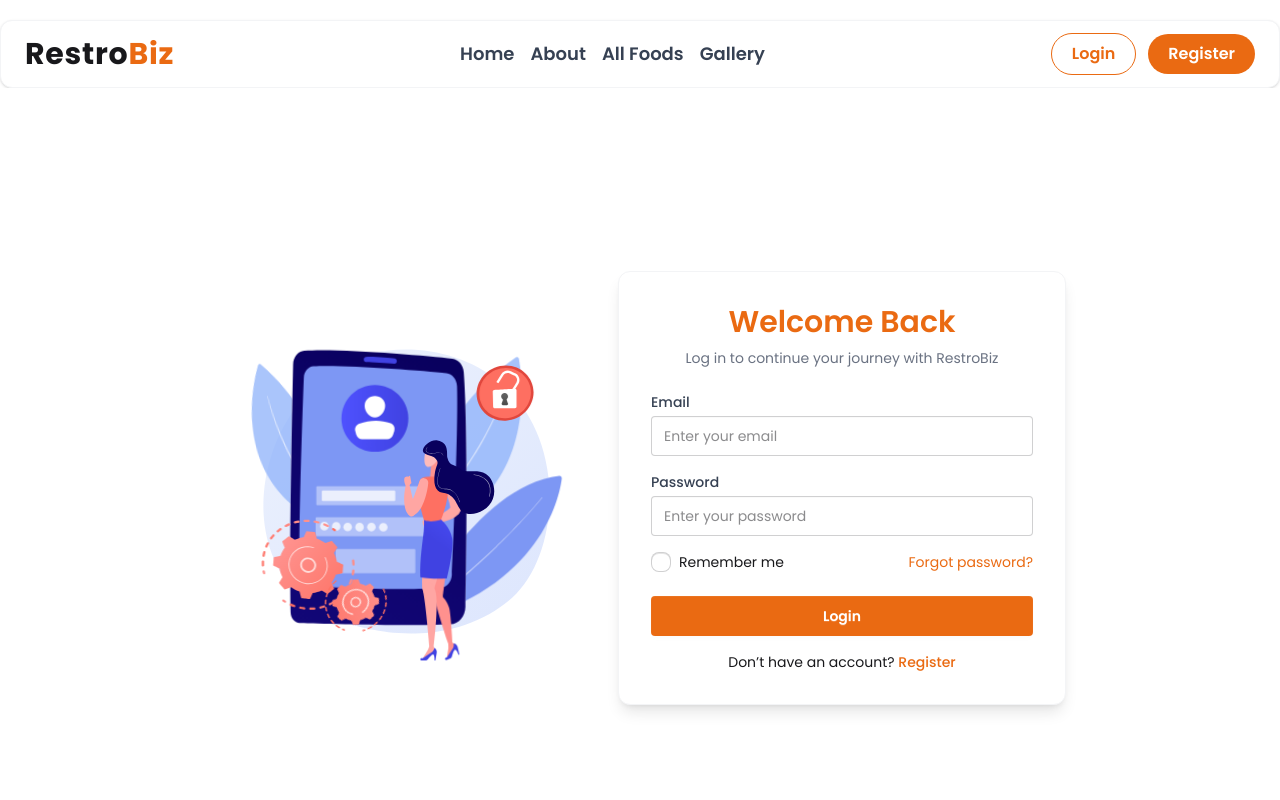
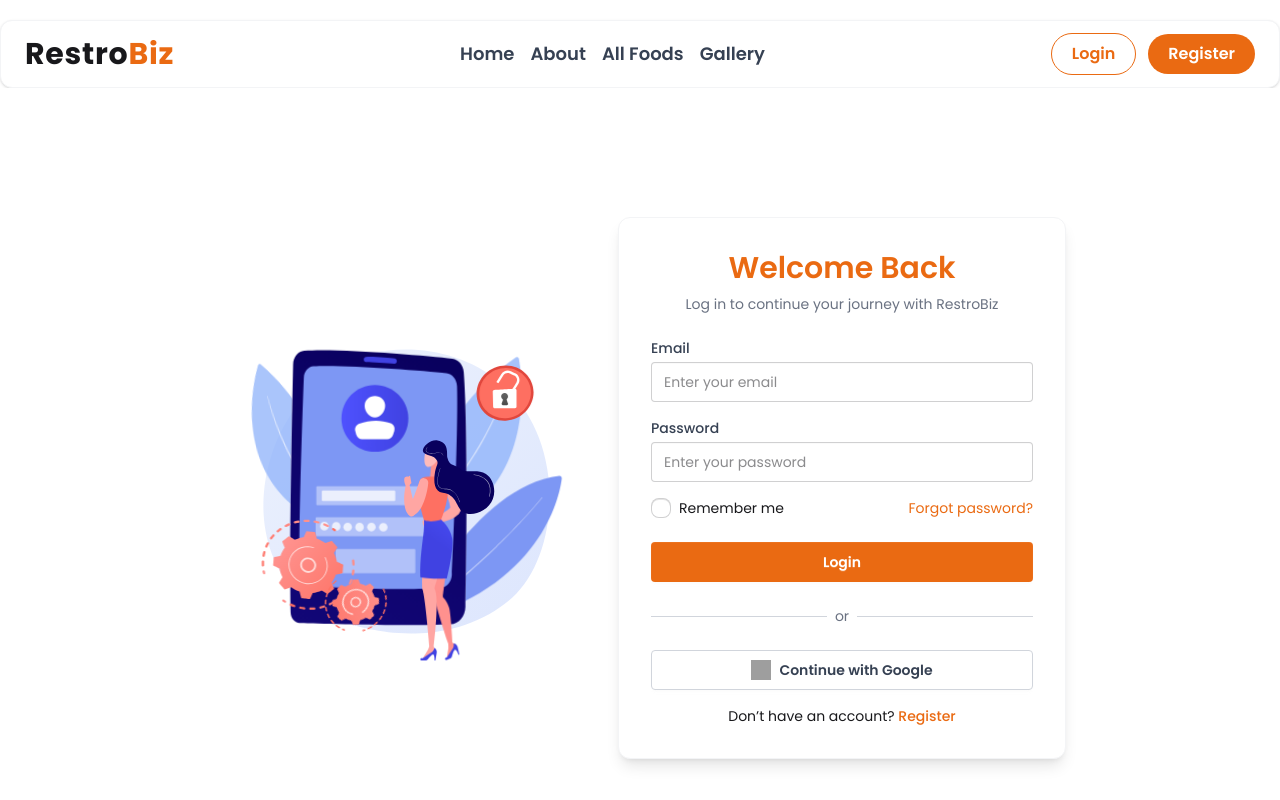
Before and after one commit to mohammad-juwel-63/food-restaurant-management, a React (Vite) app: page /login in a window 1280 px wide. Shown: the top 800 px of the page. Built offline with nearby package versions, Linux system fonts and the light colour scheme; no server answers; grey boxes are pictures that could not be loaded.

Commit message:
user profile update

```diff
--- a/src/components/Navber.jsx
+++ b/src/components/Navber.jsx
@@ -63,8 +63,9 @@
               className="btn btn-ghost btn-circle avatar"
             >
               <div className="w-10 rounded-full ring ring-[#EA6A12] ring-offset-base-100 ring-offset-2">
-                <img src={user.photoURL} alt="User" />
+                <img src={user?.photoURL} alt="User" />
               </div>
+              <p>{user.displayName}</p>
             </div>
             <ul
               tabIndex={0}
--- a/src/contexts/AuthProvider/AuthProvider.jsx
+++ b/src/contexts/AuthProvider/AuthProvider.jsx
@@ -3,10 +3,15 @@
 import { auth } from "./../../firebase/firebase.init";
 import {
   createUserWithEmailAndPassword,
+  GoogleAuthProvider,
   onAuthStateChanged,
   signInWithEmailAndPassword,
+  signInWithPopup,
   signOut,
+  updateProfile,
 } from "firebase/auth";
+
+const provider = new GoogleAuthProvider();
 
 const AuthProvider = ({ children }) => {
   const [user, setUser] = useState(null);
@@ -16,6 +21,19 @@
   const createUser = (email, password) => {
     setLoading(true);
     return createUserWithEmailAndPassword(auth, email, password);
+  };
+
+  //update data
+
+  const updateDisplayData = (updatedata) => {
+    return updateProfile(auth.currentUser, updatedata);
+  };
+
+  // google login
+
+  const googleLogIn = () => {
+    setLoading(true);
+    return signInWithPopup(auth, provider);
   };
 
   // signInuser
@@ -50,7 +68,16 @@
       });
   };
 
-  const datas = { createUser, signInUser, user, loading, logOut };
+  const datas = {
+    createUser,
+    setUser,
+    signInUser,
+    updateDisplayData,
+    user,
+    loading,
+    logOut,
+    googleLogIn,
+  };
   return <AuthContexts value={datas}>{children}</AuthContexts>;
 };
 
--- a/src/pages/Login.jsx
+++ b/src/pages/Login.jsx
@@ -10,7 +10,18 @@
   const location = useLocation();
 
   const from = location.state?.from?.pathname || "/";
-  const { signInUser } = use(AuthContexts);
+  const { signInUser, googleLogIn } = use(AuthContexts);
+
+  const handlegoogle = () => {
+    googleLogIn()
+      .then((result) => {
+        console.log(result.user);
+        navigate(from, { replace: true });
+      })
+      .catch((error) => {
+        alert(error);
+      });
+  };
 
   const handlelogin = (e) => {
     e.preventDefault();
@@ -38,6 +49,7 @@
         <div className="w-96 mr-5">
           <Lottie animationData={lotti} loop={true} />
         </div>
+
         <div className="w-full max-w-md bg-white shadow-lg rounded-xl border border-gray-100 p-8">
           <h2 className="text-3xl font-semibold text-center text-[#EA6A12] mb-2">
             Welcome Back
@@ -91,6 +103,24 @@
             </button>
           </form>
 
+          {/* Divider */}
+          <div className="flex items-center my-6">
+            <div className="flex-grow h-px bg-gray-300"></div>
+            <span className="px-2 text-sm text-gray-500">or</span>
+            <div className="flex-grow h-px bg-gray-300"></div>
+          </div>
+
+          <button
+            onClick={handlegoogle}
+            className="w-full btn border border-gray-300 bg-white text-gray-700 hover:bg-gray-100 flex items-center justify-center gap-2"
+          >
+            <img
+              src="https://www.svgrepo.com/show/475656/google-color.svg"
+              className="w-5 h-5"
+            />
+            Continue with Google
+          </button>
+
           <p className="text-center text-sm mt-4">
             Don’t have an account?{" "}
             <Link
--- a/src/pages/Resister.jsx
+++ b/src/pages/Resister.jsx
@@ -5,19 +5,28 @@
 
 const Register = () => {
   const navigate = useNavigate();
-  const { createUser } = use(AuthContexts);
+  const { createUser, updateDisplayData, setUser } = use(AuthContexts);
 
   const handleresister = (e) => {
     e.preventDefault();
     const form = e.target;
-    // const name = form.name.value;
+    const name = form.name.value;
     const email = form.email.value;
     const password = form.password.value;
-    // const photo = form.photo.value;
+    const photo = form.photo.value;
 
     createUser(email, password)
       .then((userCredential) => {
         const user = userCredential.user;
+        console.log(user);
+
+        updateDisplayData({ displayName: name, photoURL: photo })
+          .then(() => {
+            setUser({ ...user, displayName: name, photoURL: photo });
+          })
+          .catch((error) => {
+            alert(error);
+          });
         alert("user created");
         navigate("/", replace(true));
       })
```
